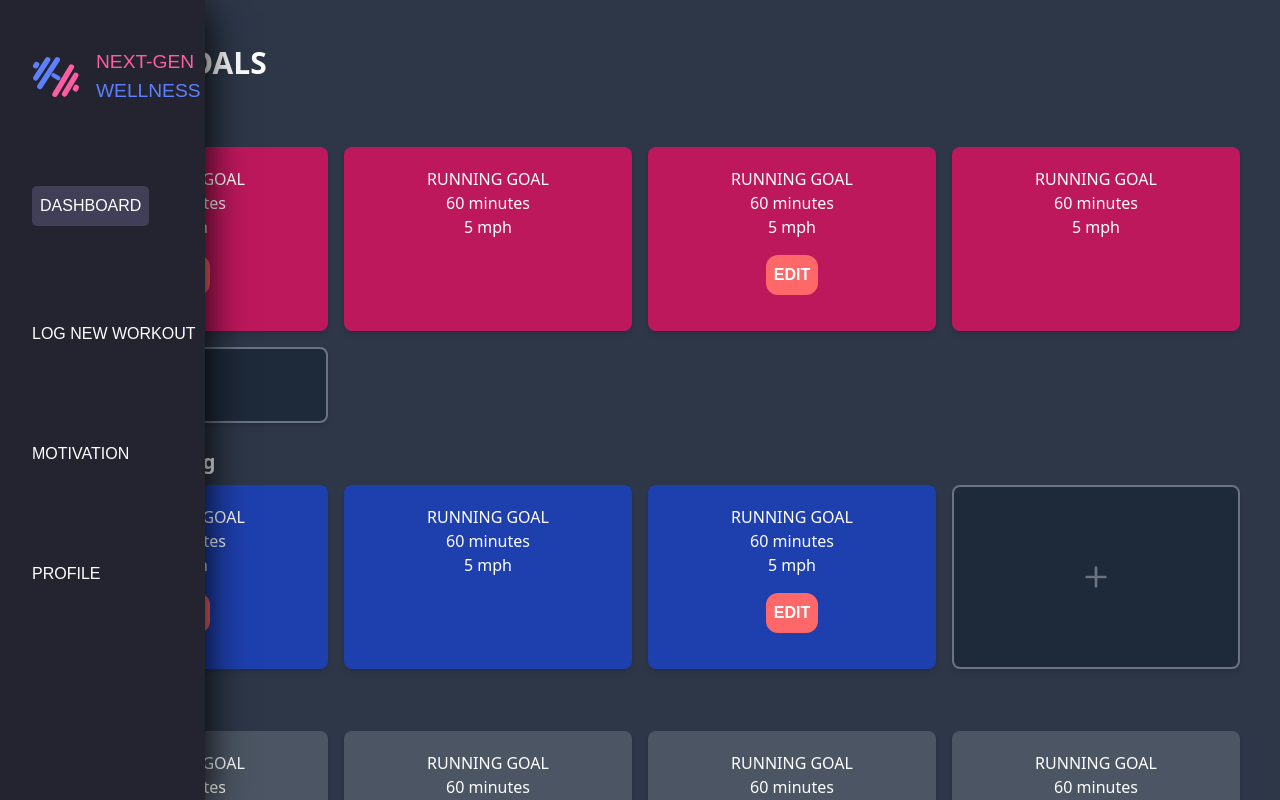
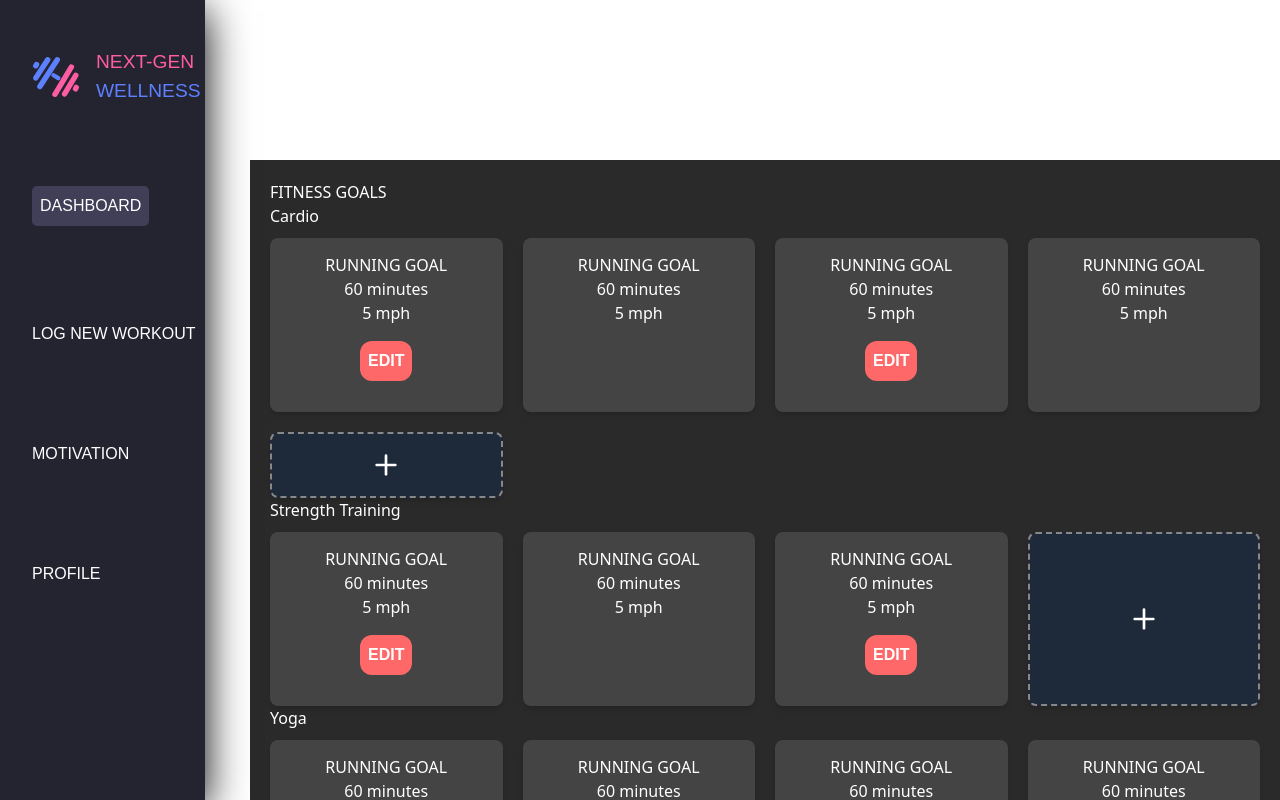
Before and after one commit to RiaChacko/NextGenWellness, a React (Vite) app: page /goals in a window 1280 px wide. Shown: the top 800 px of the page. Built offline with nearby package versions, Linux system fonts and the light colour scheme; a web font is replaced by a local one.

Commit message:
minor css changes

```diff
--- a/src/pages/GoalSetting.css
+++ b/src/pages/GoalSetting.css
@@ -1,122 +1,64 @@
-@import "tailwindcss";
+/* @import "tailwindcss";
 
 /* Sidebar Styles */
-.sidebar {
-    width: 16rem; /* Equivalent to w-64 in Tailwind */
-    height: 100vh;
-    background-color: #1a202c; /* gray-900 */
-    padding: 1.25rem; /* p-5 */
-    color: white;
+/* GoalSetting.css */
+
+.goal-setting-container {
+    display: flex;
+    flex-direction: column; /* Ensure navbar stays on top */
 }
 
-  .sidebar h2 {
-    font-size: 1.25rem; /* text-xl */
-    font-weight: bold;
+.main-content {
+    display: flex;
+    flex-grow: 1;
+    margin-top: 80px; /* Adjust based on your Navbar height */
 }
 
-  .sidebar .highlight-pink {
-    color: #f472b6; /* text-pink-400 */
+/* Sidebar Styling */
+.sidebar {
+    width: 250px;
+    background-color: #1a1a1a;
+    color: white;
+    height: 100vh;
+    padding: 20px;
+    position: fixed;
+    left: 0;
+    top: 80px; /* Adjust this to match your Navbar height */
 }
 
-  .sidebar .highlight-blue {
-    color: #60a5fa; /* text-blue-400 */
+/* Main Content Adjustments */
+.goal-main {
+    flex-grow: 1;
+    padding: 20px;
+    margin-left: 250px; /* Offset for sidebar width */
+    margin-top: 80px; /* Ensures it stays below navbar */
+    background-color: #2a2a2a;
+    color: white;
+    min-height: calc(100vh - 80px); /* Prevents overlap */
 }
 
-  .sidebar nav {
-    margin-top: 1.25rem; /* mt-5 */
+/* Goal Grid */
+.goal-grid {
+    display: grid;
+    grid-template-columns: repeat(auto-fill, minmax(200px, 1fr));
+    gap: 20px;
+    margin-top: 10px;
 }
 
-  .sidebar nav a {
-    display: block;
-    padding: 0.5rem;
-    text-decoration: none;
-    color: white;
-    transition: background 0.3s;
-  }
-
-  .sidebar nav a:hover {
-    background-color: #2d3748; /* hover:bg-gray-700 */
-  }
-
-  .sidebar nav .active {
-    background-color: #2d3748;
-  }
-
-  /* Profile Section */
-  .sidebar .profile {
-    position: absolute;
-    bottom: 1.25rem; /* bottom-5 */
-    display: flex;
-    align-items: center;
-    gap: 0.5rem; /* space-x-2 */
-  }
-
-  .sidebar .profile img {
-    width: 2.5rem; /* w-10 */
-    height: 2.5rem;
-    border-radius: 9999px; /* rounded-full */
-  }
-
-  /* Main Content */
-  .main-content {
-    flex: 1;
-    padding: 2.5rem; /* p-10 */
-    background-color: #2d3748; /* bg-gray-800 */
-    color: white;
-  }
-
-  .main-content h1 {
-    font-size: 1.875rem; /* text-3xl */
-    font-weight: bold;
-  }
-
-  /* Goal Categories */
-  .category-section {
-    margin-top: 1.5rem; /* mt-6 */
-  }
-
-  .category-section h2 {
-    font-size: 1.25rem; /* text-xl */
-    font-weight: bold;
-  }
-
-  .goal-grid {
-    display: grid;
-    grid-template-columns: repeat(4, 1fr); /* grid-cols-4 */
-    gap: 1rem; /* gap-4 */
-    margin-top: 0.5rem; /* mt-2 */
-  }
-
-  /* Goal Cards */
+/* Goal Card */
 .goal-card {
-    padding: 1.25rem; /* p-5 */
-    border-radius: 0.5rem; /* rounded-lg */
-    color: white;
+    padding: 15px;
+    background-color: #444;
+    border-radius: 8px;
     text-align: center;
 }
 
-  /* Colors for different categories */
-  .bg-pink {
-    background-color: #be185d; /* bg-pink-700 */
-  }
-
-  .bg-blue {
-    background-color: #1e40af; /* bg-blue-700 */
-  }
-
-  .bg-gray {
-    background-color: #4b5563; /* bg-gray-600 */
-  }
-
-  /* Add Goal Card */
+/* Add Goal Button */
 .add-goal-card {
     display: flex;
+    justify-content: center;
     align-items: center;
-    justify-content: center;
-    padding: 1.25rem;
-    border: 2px solid #6b7280; /* border-gray-500 */
+    padding: 15px;
+    border: 2px dashed #888;
+    cursor: pointer;
 }
-
-  .add-goal-card svg {
-    color: #6b7280; /* text-gray-500 */
-  }
```
Lines whose indentation alone changed are shown as unchanged.
